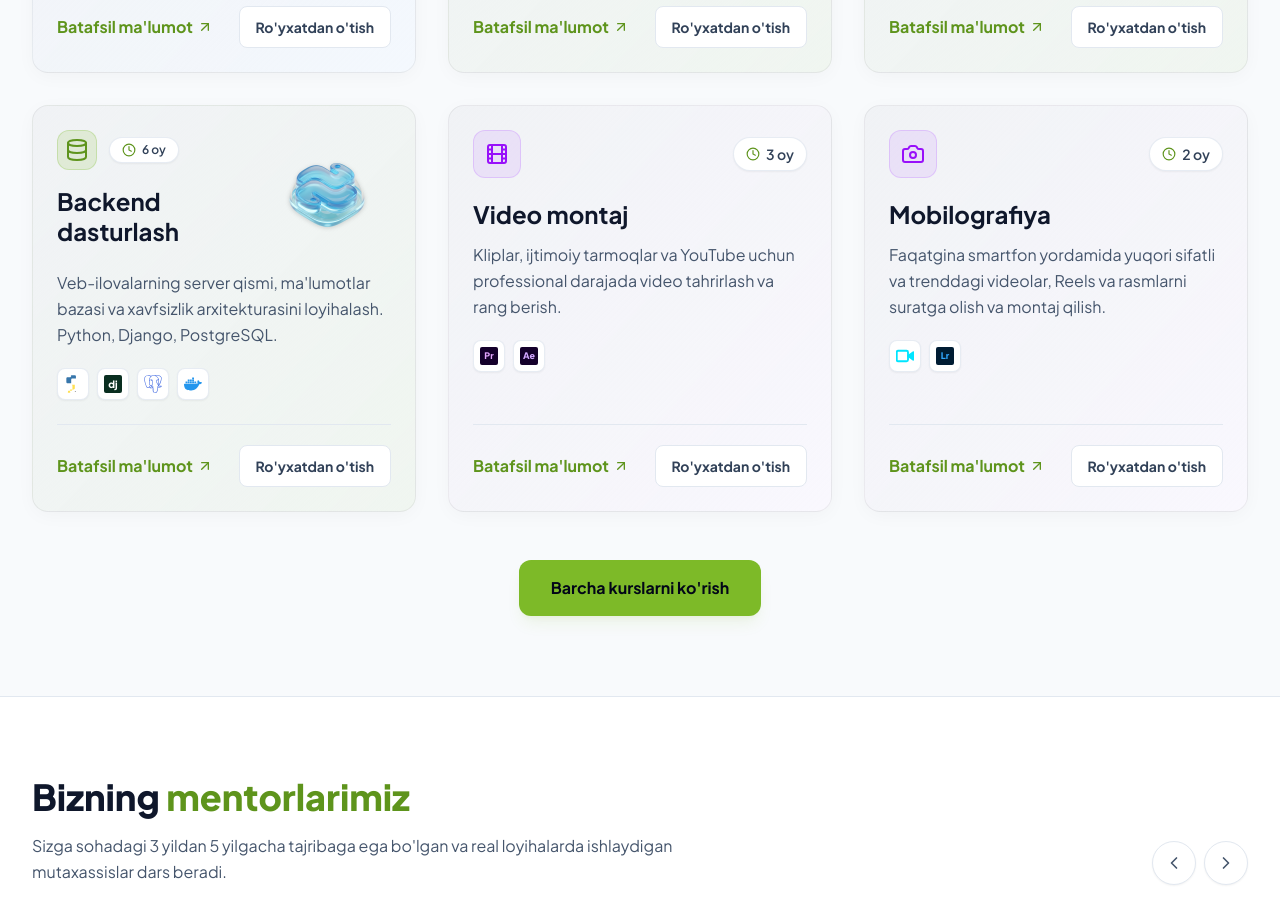
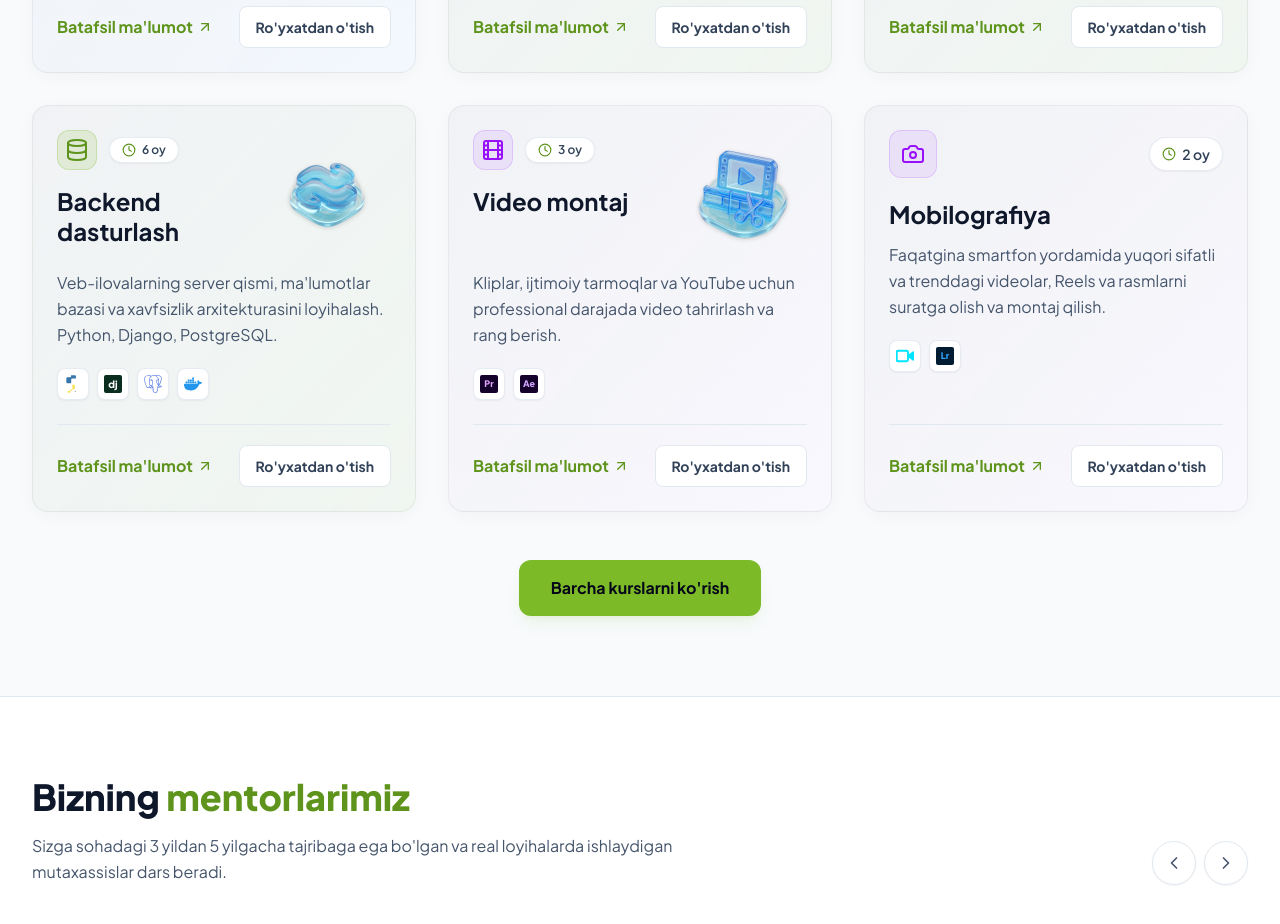
Before and after one commit to TemurbekReyimberdiyev/itparkxorazm, a React (Vite) app: page / in a window 1280 px wide. Shown: the part 1800-2724 px from the top of the page. Built offline with nearby package versions, Linux system fonts and the light colour scheme.

Commit message:
design: add 3D Video Montaj logo for Video Montaj course card

```diff
--- a/src/components/Courses.jsx
+++ b/src/components/Courses.jsx
@@ -152,6 +152,7 @@ export default function Courses({ language, onSelectCourse, translations }) {
       id: 'video_edit',
       category: 'media',
       icon: <Film className="w-6 h-6 text-current" />,
+      image: '/images/video_montaj.png',
       titleUz: 'Video montaj',
       titleRu: 'Видеомонтаж',
       durationUz: '3 oy',
```
Also changed, not shown: public/images/video_montaj.png (added).
